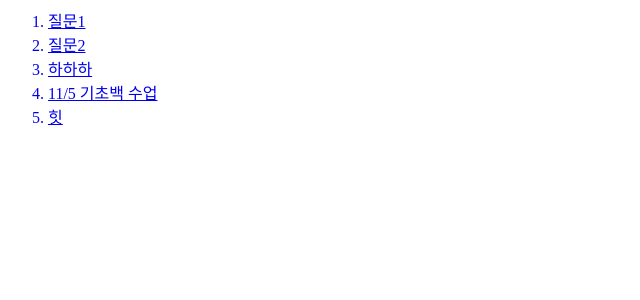
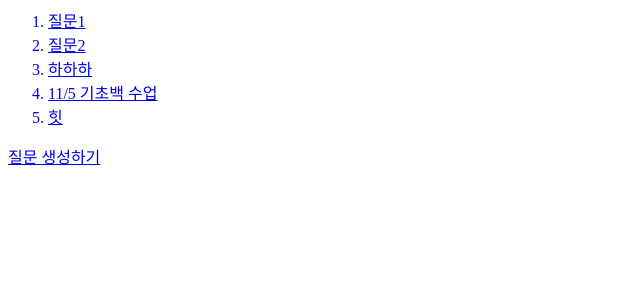
Before and after one commit to sophia22001/24-2-basic-backend-study, a Django app: page /questions/ in a window 1280 px wide. Shown: the top 300 px of the page, without its empty margins (0-640 px from the left). Run offline with Django 5.2, Linux system fonts and the light colour scheme; data comes from the database, SQL or seed files in the repository.

Commit message:
(w9) '질문 생성하기' 링크(버튼) 추가

```diff
--- a/project/questions/templates/question_list.html
+++ b/project/questions/templates/question_list.html
@@ -3,3 +3,4 @@
   <a href="/questions/{{question.id}}"><li>{{question.subject}}</li></a>
   {% endfor %}
 </ol>
+<a href="/questions/create">질문 생성하기</a>
```
